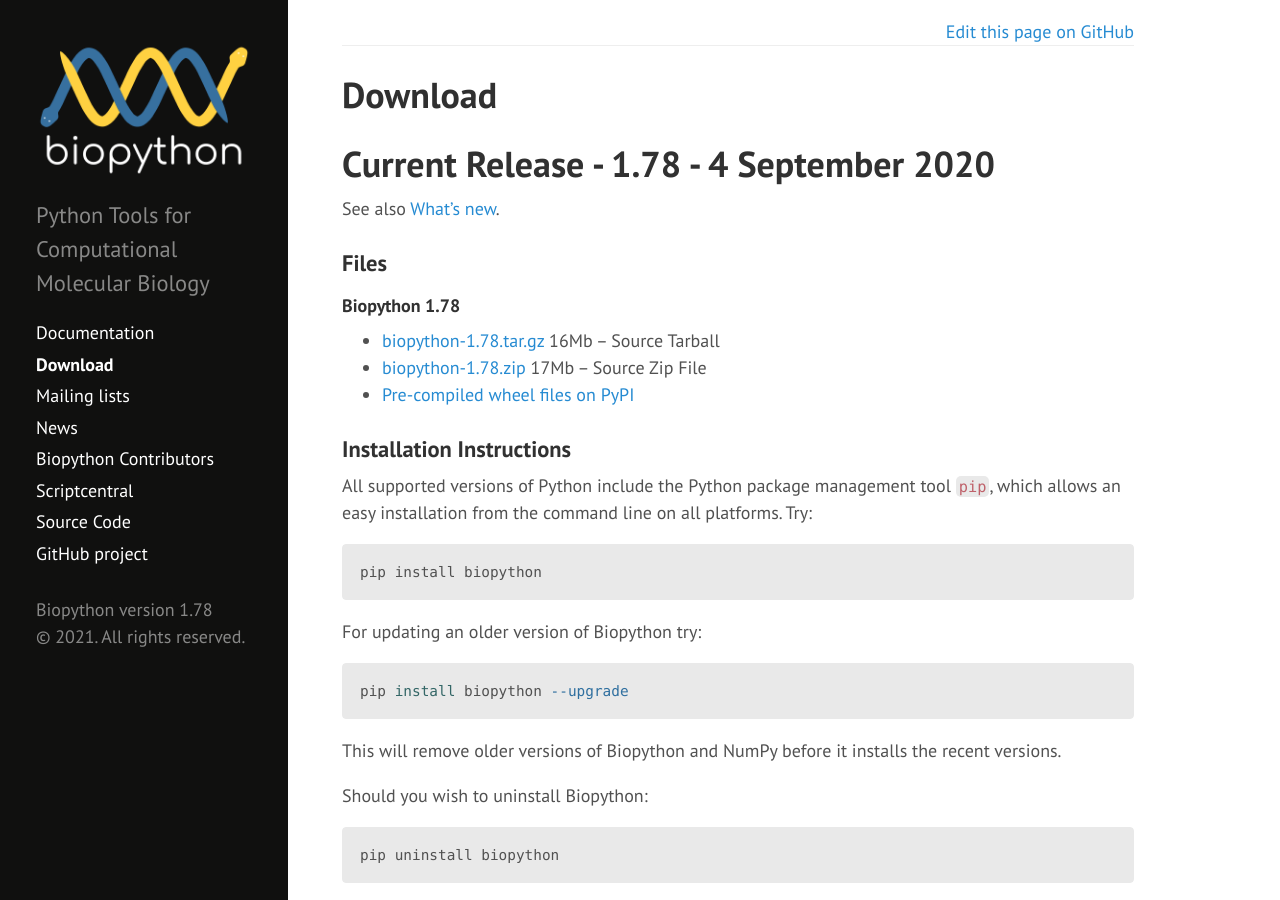
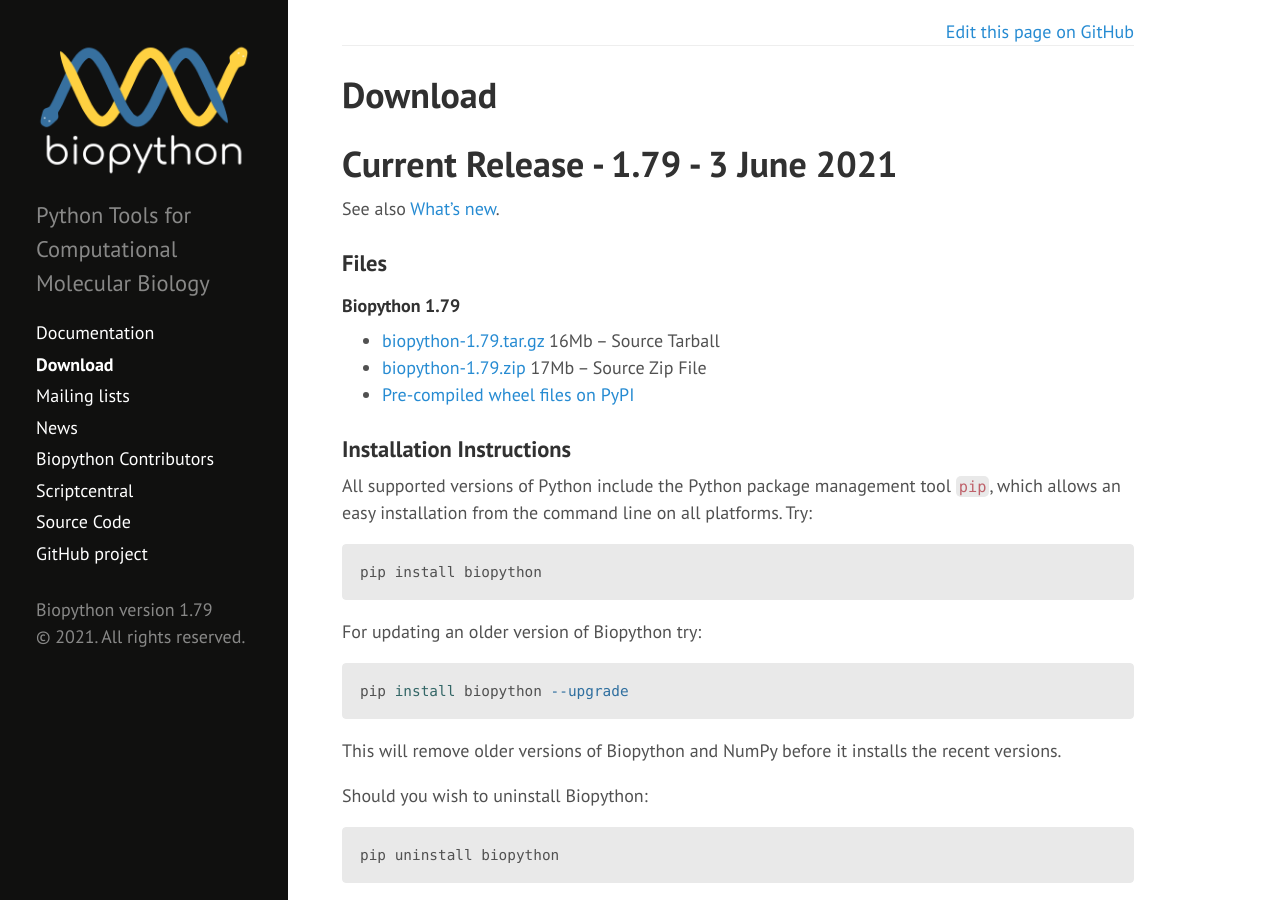
Before and after one commit to biopython/biopython.github.io, a Jekyll site: the page built from wiki/Download.md, in a window 1280 px wide and 900 px high. Built offline with Jekyll 4.4.1, drawn with Linux system fonts in a browser that asks for light colours; some of the changed text lies outside the part shown.

Commit message:
Biopython 1.79 released

```diff
--- a/_config.yml
+++ b/_config.yml
@@ -20,6 +20,6 @@ author:
   url: https://twitter.com/biopython
 
 # Custom variables for Hyde theme
-version: "1.78"
+version: "1.79"
 github:
   repo: https://github.com/biopython/biopython
--- a/wiki/Download.md
+++ b/wiki/Download.md
@@ -6,7 +6,7 @@ redirect_from:
  - /download/
 ---
 
-Current Release - 1.78 - 4 September 2020
+Current Release - 1.79 - 3 June 2021
 ==========================================
 
 See also [What's
@@ -14,13 +14,13 @@ new](https://github.com/biopython/biopython/blob/master/NEWS.rst).
 
 ### Files
 
-#### Biopython 1.78
+#### Biopython 1.79
 
--   [biopython-1.78.tar.gz](http://biopython.org/DIST/biopython-1.78.tar.gz)
+-   [biopython-1.79.tar.gz](http://biopython.org/DIST/biopython-1.79.tar.gz)
     16Mb -- Source Tarball
--   [biopython-1.78.zip](http://biopython.org/DIST/biopython-1.78.zip)
+-   [biopython-1.79.zip](http://biopython.org/DIST/biopython-1.79.zip)
     17Mb -- Source Zip File
--   [Pre-compiled wheel files on PyPI](https://pypi.python.org/pypi/biopython/1.78)
+-   [Pre-compiled wheel files on PyPI](https://pypi.python.org/pypi/biopython/1.79)
 
 ### Installation Instructions
 
```
Also changed, not shown: other parts of wiki/Download.md (+8 -0 lines), wiki/Biopython.md (+2 -2 lines).
